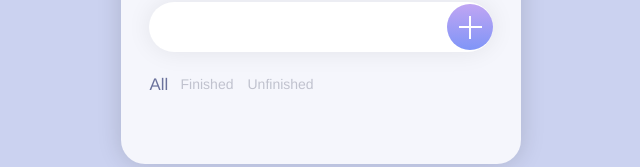
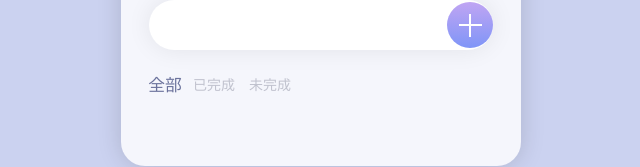
Before and after one commit to xxiixi/Vue-Todo-App, a Vue app in the folder todo-app/: page / in a window 1280 px wide. Shown: the part 381-548 px from the top of the page, without its empty margins (319-959 px from the left). Built offline with nearby package versions, Linux system fonts and the light colour scheme.

Commit message:
add filter

```diff
--- a/todo-app/src/App.vue
+++ b/todo-app/src/App.vue
@@ -4,8 +4,8 @@
       <h1>xxiixi Todo-list</h1>
       <!-- 4. 然后，通过@add-todo 监听 todo-add 组件的事件，使用 addTodo 这个函数处理事件。再给 todo-add 组件传递一个 tid 属性，用于生成新的 todo 的 id，这里简单的就是数组的长度。 -->
       <todo-add :tid="todos.length" @add-todo="addTodo" />
-      <todo-filter />
-      <todo-list :todos="todos" />
+      <todo-filter :selected="filter" @change-filter="filter = $event" />
+      <todo-list :todos="filteredTodos" />
     </div>
   </main>
 </template>
@@ -17,6 +17,7 @@ import { ref } from "vue";
 import TodoAdd from "./components/TodoAdd.vue";
 import TodoList from "./components/TodoList.vue";
 import TodoFilter from "./components/TodoFilter.vue";
+import { computed } from "vue";
 
 export default {
   name: "App",
@@ -31,11 +32,24 @@ export default {
     const addTodo = (todo) => {
       todos.value.push(todo);
     };
+    const filter = ref("all");
+    const filteredTodos = computed(() => {
+      switch (filter.value) {
+        case "done":
+          return todos.value.filter((todo) => todo.completed);
+        case "todo":
+          return todos.value.filter((todo) => !todo.completed);
+        default:
+          return todos.value;
+      }
+    });
 
     // 3. 为了在 template 中使用数据和函数，我们需要在 setup 中，以对象的形式返回它们：
     return {
       todos,
+      filter,
       addTodo,
+      filteredTodos,
     };
   },
 };
--- a/todo-app/src/components/TodoFilter.vue
+++ b/todo-app/src/components/TodoFilter.vue
@@ -1,15 +1,30 @@
 <template>
   <!-- filters -->
   <div class="filters">
-    <span class="filter active">All</span>
-    <span class="filter">Finished</span>
-    <span class="filter">Unfinished</span>
+    <span
+      v-for="filter in filters"
+      :key="filter.value"
+      @click="$emit('change-filter', filter.value)"
+      class="filter"
+      :class="{ active: selected === filter.value }"
+      >{{ filter.label }}</span
+    >
   </div>
 </template>
 
 <script>
 export default {
   name: "TodoFilter",
+  props: ["selected"],
+  setup() {
+    const filters = [
+      { label: "全部", value: "all" },
+      { label: "已完成", value: "done" },
+      { label: "未完成", value: "todo" },
+    ];
+
+    return { filters };
+  },
 };
 </script>
 
@@ -24,6 +39,7 @@ export default {
 .filters .filter {
   margin-right: 14px;
   transition: 0.8s;
+  cursor: pointer;
 }
 
 .filters .filter.active {
```
